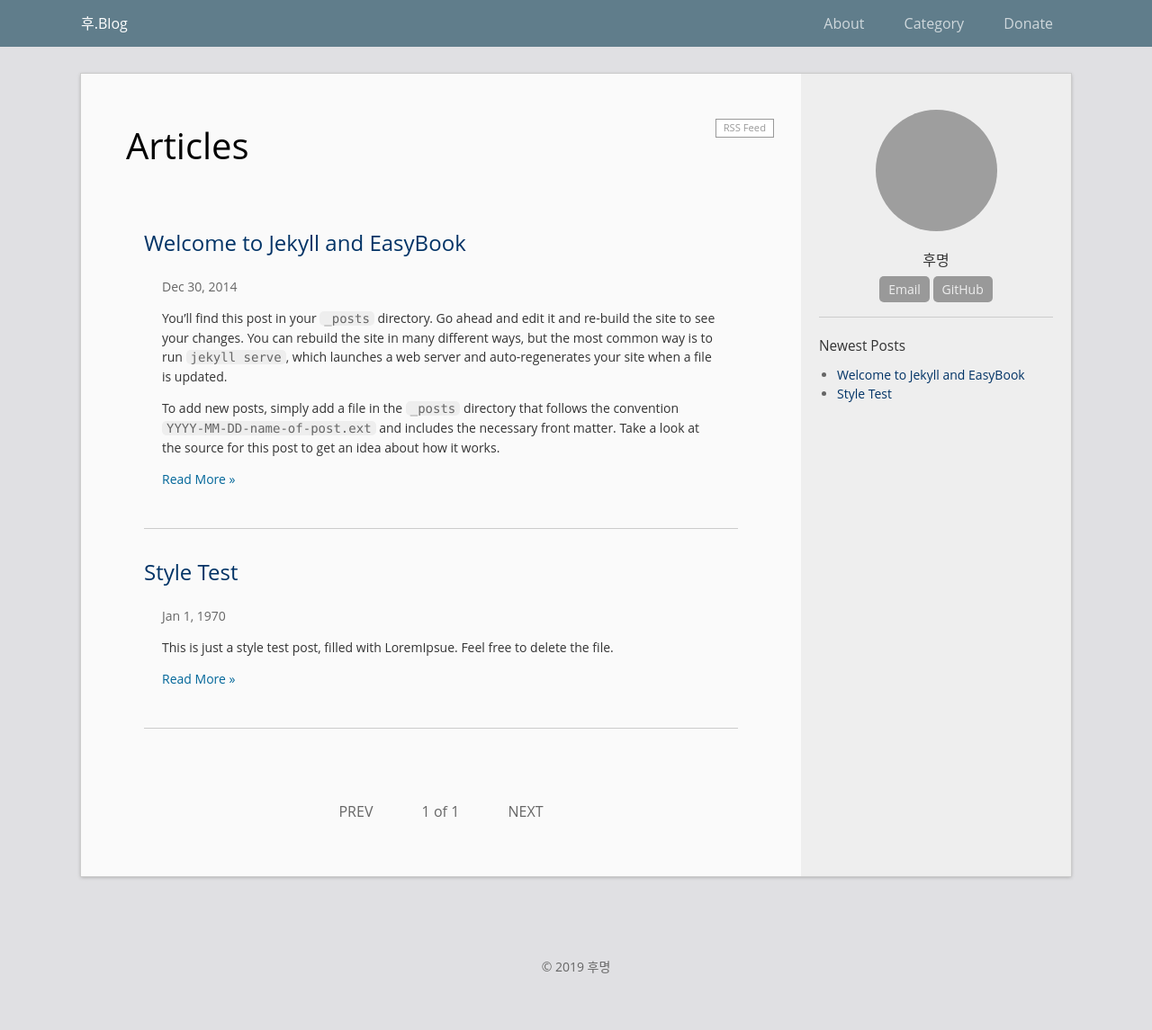
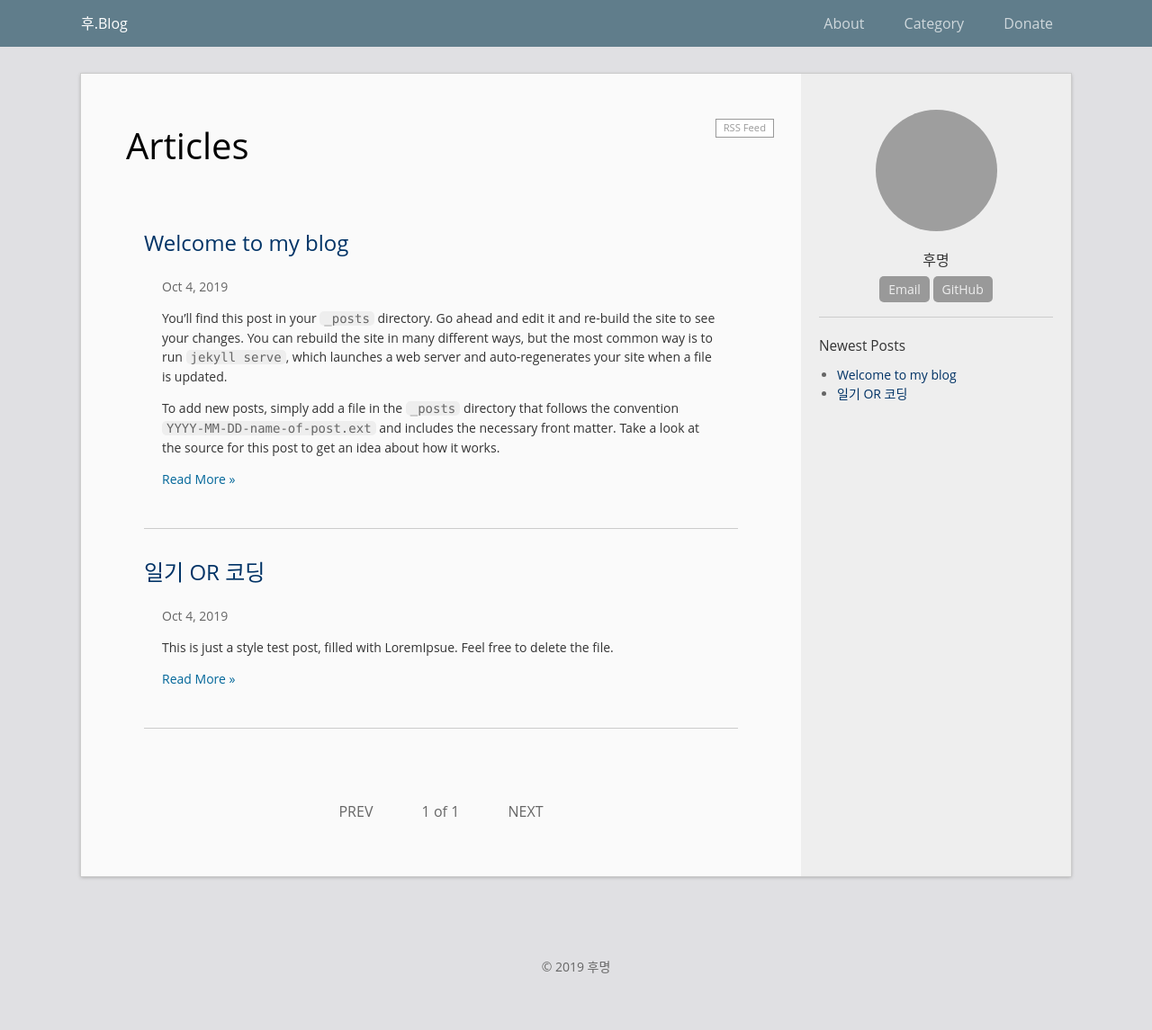
Before and after one commit to gnaud221/gnaud221.github.com, a Jekyll site: the page built from index.html, in a window 1280 px wide. Shown: the whole page at 90% size. Built offline with Jekyll 4.4.1, drawn with Linux system fonts in a browser that asks for light colours; the list of posts is cut into pages by our own code.

Commit message:
바꾸기

```diff
--- a/_posts/1970-01-01-test.md
+++ b/_posts/1970-01-01-test.md
@@ -1,7 +1,7 @@
 ---
 layout: post
-title:  "Style Test"
-date:   1970-01-01 08:00
+title:  "일기 OR 코딩"
+date:   2019-10-04 08:25
 categories: jekyll
 permalink: /archivers/test
 ---
--- a/_posts/2014-12-30-welcome-to-jekyll.markdown
+++ b/_posts/2014-12-30-welcome-to-jekyll.markdown
@@ -1,7 +1,7 @@
 ---
 layout: post
-title:  "Welcome to Jekyll and EasyBook"
-date:   2014-12-30 09:00:13
+title:  "Welcome to my blog"
+date:   2019-10-4 08:27:59
 categories: jekyll update
 permalink: /archivers/hello
 ---
```
